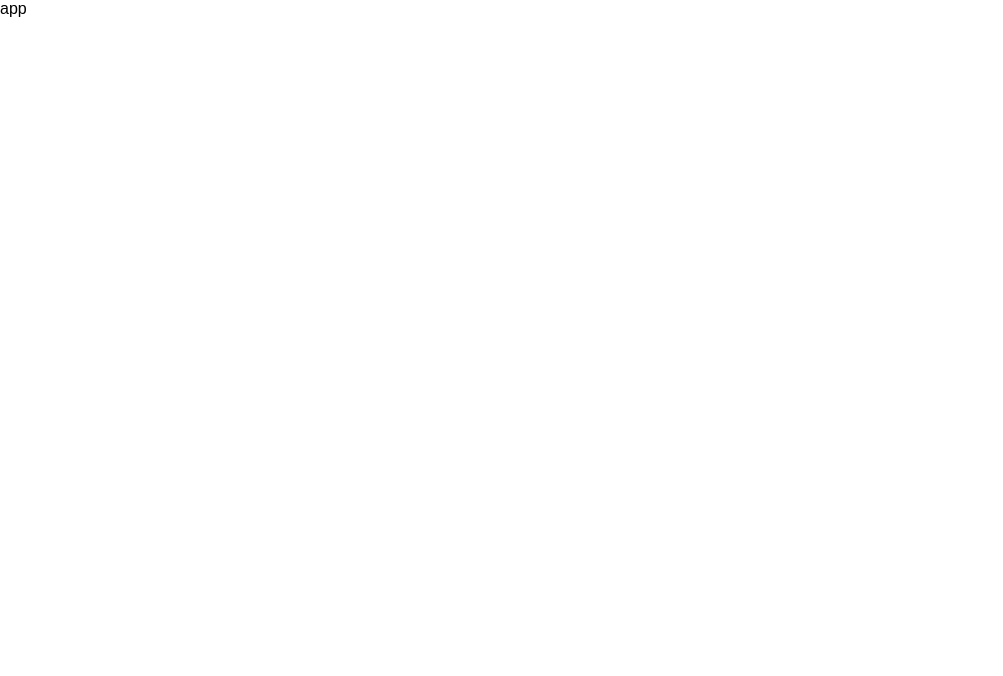
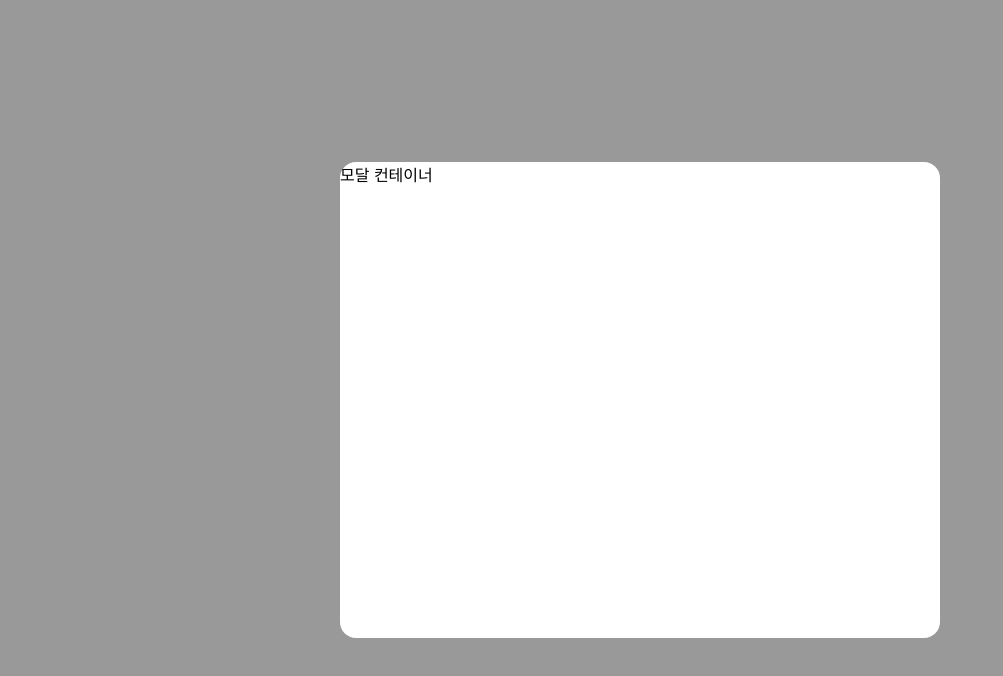
Before and after one commit to jae6269/Rolling, a React (Create React App) app: page / in a window 1280 px wide. Shown: the top 676 px of the page, without its empty margins (0-1003 px from the left). Built offline with nearby package versions, Linux system fonts and the light colour scheme; a web font is replaced by a local one.

Commit message:
docs : Modal 폴더, 파일 추가

```diff
--- a/src/App.js
+++ b/src/App.js
@@ -1,7 +1,8 @@
 import React from 'react';
+import Modal from './components/Modal/Modal';
 
 function App() {
-  return <div>app</div>;
+  return <Modal />;
 }
 
 export default App;
--- /dev/null
+++ b/src/components/Modal/Modal.jsx
@@ -0,0 +1,11 @@
+import React from 'react';
+import './modal.scss';
+
+function Modal(props) {
+  return (
+    <div className="modal-background">
+      <div className="modal-container">모달 컨테이너</div>
+    </div>
+  );
+}
+export default Modal;
--- /dev/null
+++ b/src/components/Modal/modal.scss
@@ -0,0 +1,21 @@
+.modal-background {
+  display: flex;
+  justify-content: center;
+  align-items: center;
+  background: rgba(0, 0, 0, 0.4);
+  box-shadow: 0px 4px 25px 0px rgba(0, 0, 0, 0.08);
+  position: fixed;
+  top: 0;
+  left: 0;
+  right: 0;
+  bottom: 0;
+  z-index: 100;
+
+  .modal-container {
+    width: 600px;
+    height: 476px;
+    flex-shrink: 0;
+    border-radius: 16px;
+    background: #fff;
+  }
+}
```
